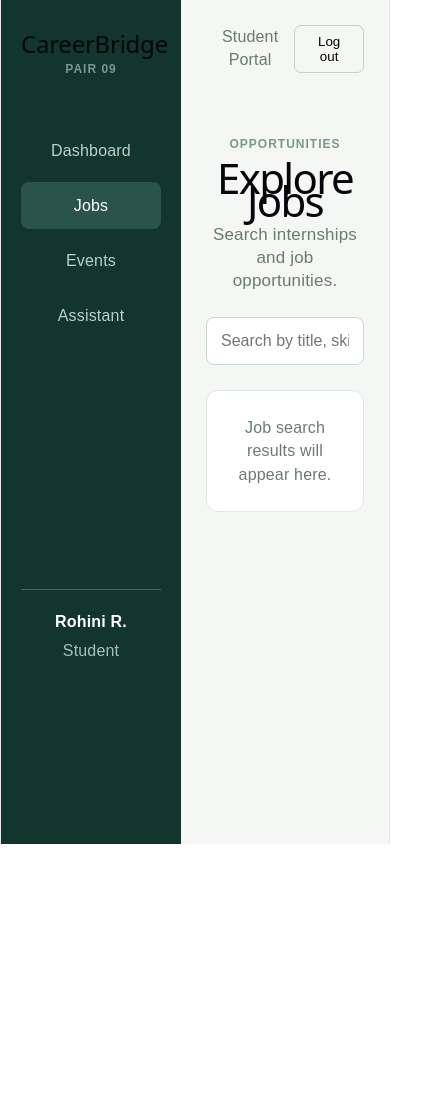
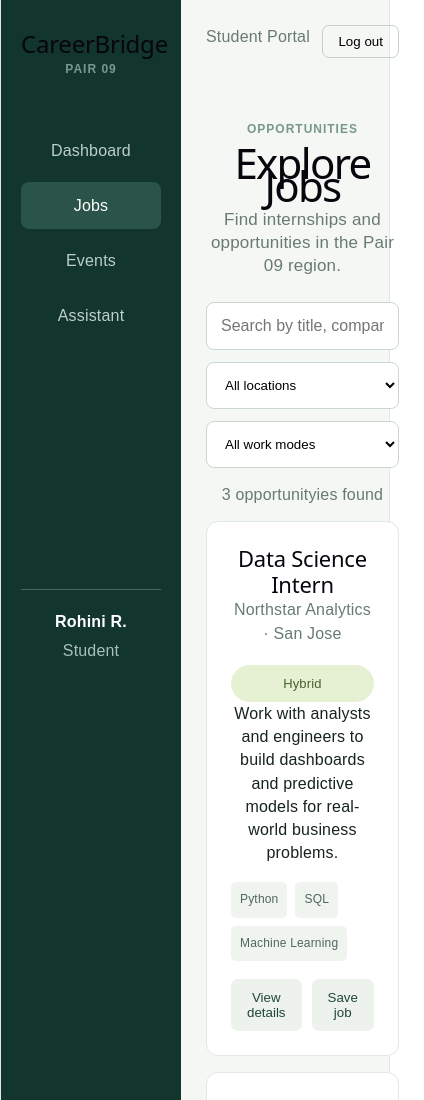
Before and after one commit to RohiniRamsheshu/careerbridge-pair09-lab1, a React app in the folder frontend/: page /jobs in a window 390 px wide. Shown: the top 1100 px of the page, 424 px wide, since content can reach past the window. Before the commit the page ends 844 px from the top, so only its background shows below. Built offline with nearby package versions, Linux system fonts and the light colour scheme; the HTML template or start-up script is replaced by a standard one.

Commit message:
Add remote data science job scenario

```diff
--- a/frontend/src/App.css
+++ b/frontend/src/App.css
@@ -71,7 +71,6 @@ nav a.active {
 .profile span {
   color: #a9c1b7;
   margin-top: 5px;
-  text-transform: capitalize;
 }
 
 .main-content {
@@ -186,6 +185,159 @@ h2 {
   padding: 0 22px;
 }
 
+/* Job search styles */
+
+.job-filters {
+  display: flex;
+  gap: 12px;
+  align-items: center;
+  margin: 25px 0 15px;
+}
+
+.job-filters .search-box {
+  flex: 1;
+  margin: 0;
+}
+
+.job-filters select {
+  padding: 14px;
+  border: 1px solid #cbd8d0;
+  border-radius: 8px;
+  background: white;
+}
+
+.result-count {
+  color: #687b72;
+  margin: 15px 0;
+}
+
+.job-list {
+  display: grid;
+  gap: 16px;
+  max-width: 900px;
+}
+
+.job-card {
+  background: white;
+  border: 1px solid #e0e9e3;
+  border-radius: 12px;
+  padding: 24px;
+}
+
+.job-card-header {
+  display: flex;
+  justify-content: space-between;
+  gap: 20px;
+}
+
+.job-card h2 {
+  margin: 0;
+  font-size: 22px;
+}
+
+.job-company {
+  color: #687b72;
+}
+
+.job-mode {
+  background: #e6f0d2;
+  color: #48632a;
+  height: fit-content;
+  padding: 7px 12px;
+  border-radius: 20px;
+  font-size: 13px;
+}
+
+.skill-list {
+  display: flex;
+  flex-wrap: wrap;
+  gap: 8px;
+  margin: 18px 0;
+}
+
+.skill-list span {
+  background: #f0f4ef;
+  color: #4f675c;
+  border-radius: 5px;
+  padding: 6px 9px;
+  font-size: 12px;
+}
+
+.job-actions {
+  display: flex;
+  gap: 10px;
+}
+
+.primary-button,
+.secondary-button,
+.saved-button {
+  border: 0;
+  border-radius: 7px;
+  padding: 11px 16px;
+  cursor: pointer;
+}
+
+.primary-button {
+  background: #12352d;
+  color: white;
+  margin-top: 25px;
+}
+
+.secondary-button {
+  background: #edf2ed;
+  color: #23463a;
+}
+
+.saved-button {
+  background: #dceca5;
+  color: #385322;
+}
+
+.modal-overlay {
+  position: fixed;
+  inset: 0;
+  background: rgba(0, 0, 0, 0.45);
+  display: grid;
+  place-items: center;
+  padding: 20px;
+}
+
+.job-modal {
+  position: relative;
+  background: white;
+  border-radius: 12px;
+  padding: 32px;
+  max-width: 550px;
+  width: 100%;
+}
+
+.close-button {
+  position: absolute;
+  right: 18px;
+  top: 14px;
+  border: 0;
+  background: transparent;
+  font-size: 28px;
+  cursor: pointer;
+}
+
+.success-message {
+  position: fixed;
+  bottom: 25px;
+  right: 25px;
+  background: #dceca5;
+  color: #385322;
+  padding: 16px 20px;
+  border-radius: 8px;
+}
+
+.success-message button {
+  margin-left: 15px;
+  border: 0;
+  background: transparent;
+  cursor: pointer;
+}
+
 @media (max-width: 800px) {
   .sidebar {
     width: 180px;
@@ -198,4 +350,13 @@ h2 {
   .stats {
     grid-template-columns: 1fr;
   }
+
+  .job-filters {
+    flex-direction: column;
+    align-items: stretch;
+  }
+
+  .job-card-header {
+    flex-direction: column;
+  }
 }
--- a/frontend/src/App.jsx
+++ b/frontend/src/App.jsx
@@ -1,5 +1,6 @@
 import { BrowserRouter, NavLink, Route, Routes } from "react-router-dom";
 import "./App.css";
+import JobsPage from "./pages/JobsPage.jsx";
 
 function Layout({ children }) {
   return (
@@ -135,8 +136,7 @@ function App() {
       <Layout>
         <Routes>
           <Route path="/" element={<Dashboard />} />
-          <Route path="/jobs" element={<Jobs />} />
-          <Route path="/events" element={<Events />} />
+          <Route path="/jobs" element={<JobsPage />} />          <Route path="/events" element={<Events />} />
           <Route path="/assistant" element={<Assistant />} />
         </Routes>
       </Layout>
--- /dev/null
+++ b/frontend/src/pages/JobsPage.jsx
@@ -0,0 +1,222 @@
+import { useMemo, useState } from "react";
+
+const jobs = [
+  {
+    id: 1,
+    title: "Data Science Intern",
+    company: "Northstar Analytics",
+    location: "San Jose",
+    mode: "Hybrid",
+    type: "Internship",
+    skills: ["Python", "SQL", "Machine Learning"],
+    description:
+      "Work with analysts and engineers to build dashboards and predictive models for real-world business problems.",
+  },
+ {
+  id: 2,
+  title: "Remote Data Science Intern",
+  company: "BlueOrbit Systems",
+  location: "Mountain View",
+  mode: "Remote",
+  type: "Internship",
+  skills: ["Python", "SQL", "Machine Learning"],
+  description:
+    "Work remotely with data scientists to build predictive models, analyze datasets, and support business decisions.",
+},
+  {
+    id: 3,
+    title: "Machine Learning Assistant",
+    company: "Palo Alto Research",
+    location: "Palo Alto",
+    mode: "On-site",
+    type: "Part-time",
+    skills: ["Python", "PyTorch", "Data Analysis"],
+    description:
+      "Assist with machine learning experiments, dataset preparation, and model evaluation.",
+  },
+];
+
+function JobsPage() {
+  const [search, setSearch] = useState("");
+  const [location, setLocation] = useState("All");
+  const [mode, setMode] = useState("All");
+  const [selectedJob, setSelectedJob] = useState(null);
+  const [appliedJob, setAppliedJob] = useState(null);
+  const [savedJobs, setSavedJobs] = useState([]);
+
+  const filteredJobs = useMemo(() => {
+    return jobs.filter((job) => {
+      const matchesSearch =
+        job.title.toLowerCase().includes(search.toLowerCase()) ||
+        job.company.toLowerCase().includes(search.toLowerCase()) ||
+        job.skills.join(" ").toLowerCase().includes(search.toLowerCase());
+
+      const matchesLocation =
+        location === "All" || job.location === location;
+
+      const matchesMode = mode === "All" || job.mode === mode;
+
+      return matchesSearch && matchesLocation && matchesMode;
+    });
+  }, [search, location, mode]);
+
+  function saveJob(job) {
+    const confirmed = window.confirm(
+      `Do you want to save "${job.title}" to your profile?`
+    );
+
+    if (!confirmed) {
+      return;
+    }
+
+    setSavedJobs((current) =>
+      current.includes(job.id)
+        ? current.filter((id) => id !== job.id)
+        : [...current, job.id]
+    );
+  }
+
+  function applyToJob(job) {
+    setAppliedJob(job);
+    setSelectedJob(null);
+  }
+
+  return (
+    <section>
+      <p className="eyebrow">OPPORTUNITIES</p>
+      <h1>Explore Jobs</h1>
+      <p className="subtitle">
+        Find internships and opportunities in the Pair 09 region.
+      </p>
+
+      <div className="job-filters">
+        <input
+          className="search-box"
+          value={search}
+          onChange={(event) => setSearch(event.target.value)}
+          placeholder="Search by title, company, or skill"
+        />
+
+        <select
+          value={location}
+          onChange={(event) => setLocation(event.target.value)}
+        >
+          <option value="All">All locations</option>
+          <option value="San Jose">San Jose</option>
+          <option value="Mountain View">Mountain View</option>
+          <option value="Palo Alto">Palo Alto</option>
+        </select>
+
+        <select
+          value={mode}
+          onChange={(event) => setMode(event.target.value)}
+        >
+          <option value="All">All work modes</option>
+          <option value="Remote">Remote</option>
+          <option value="Hybrid">Hybrid</option>
+          <option value="On-site">On-site</option>
+        </select>
+      </div>
+
+      <p className="result-count">
+        {filteredJobs.length} opportunity
+        {filteredJobs.length === 1 ? "" : "ies"} found
+      </p>
+
+      <div className="job-list">
+        {filteredJobs.map((job) => (
+          <article className="job-card" key={job.id}>
+            <div className="job-card-header">
+              <div>
+                <h2>{job.title}</h2>
+                <p className="job-company">
+                  {job.company} · {job.location}
+                </p>
+              </div>
+
+              <span className="job-mode">{job.mode}</span>
+            </div>
+
+            <p>{job.description}</p>
+
+            <div className="skill-list">
+              {job.skills.map((skill) => (
+                <span key={skill}>{skill}</span>
+              ))}
+            </div>
+
+            <div className="job-actions">
+              <button
+                className="secondary-button"
+                onClick={() => setSelectedJob(job)}
+              >
+                View details
+              </button>
+
+              <button
+                className={
+                  savedJobs.includes(job.id)
+                    ? "saved-button"
+                    : "secondary-button"
+                }
+                onClick={() => saveJob(job)}
+              >
+                {savedJobs.includes(job.id) ? "Saved" : "Save job"}
+              </button>
+            </div>
+          </article>
+        ))}
+      </div>
+
+      {filteredJobs.length === 0 && (
+        <div className="empty-card">
+          No jobs match your current search filters.
+        </div>
+      )}
+
+      {selectedJob && (
+        <div className="modal-overlay">
+          <div className="job-modal">
+            <button
+              className="close-button"
+              onClick={() => setSelectedJob(null)}
+            >
+              ×
+            </button>
+
+            <p className="eyebrow">JOB DETAILS</p>
+            <h2>{selectedJob.title}</h2>
+            <p className="job-company">
+              {selectedJob.company} · {selectedJob.location}
+            </p>
+
+            <p>{selectedJob.description}</p>
+
+            <h3>Required skills</h3>
+            <div className="skill-list">
+              {selectedJob.skills.map((skill) => (
+                <span key={skill}>{skill}</span>
+              ))}
+            </div>
+
+            <button
+              className="primary-button"
+              onClick={() => applyToJob(selectedJob)}
+            >
+              Apply now
+            </button>
+          </div>
+        </div>
+      )}
+
+      {appliedJob && (
+        <div className="success-message">
+          Application started for <strong>{appliedJob.title}</strong>.
+          <button onClick={() => setAppliedJob(null)}>Dismiss</button>
+        </div>
+      )}
+    </section>
+  );
+}
+
+export default JobsPage;
```
